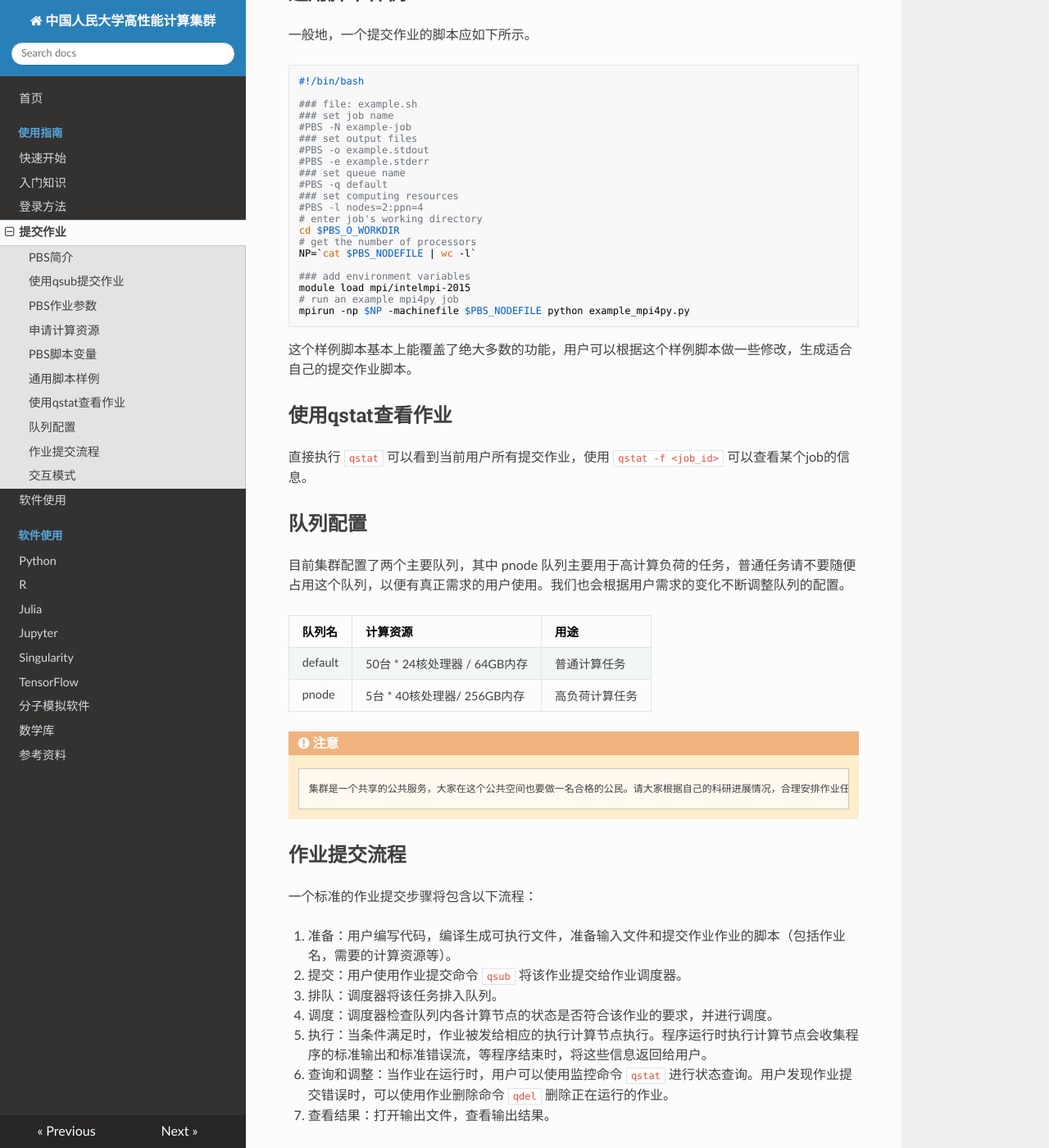
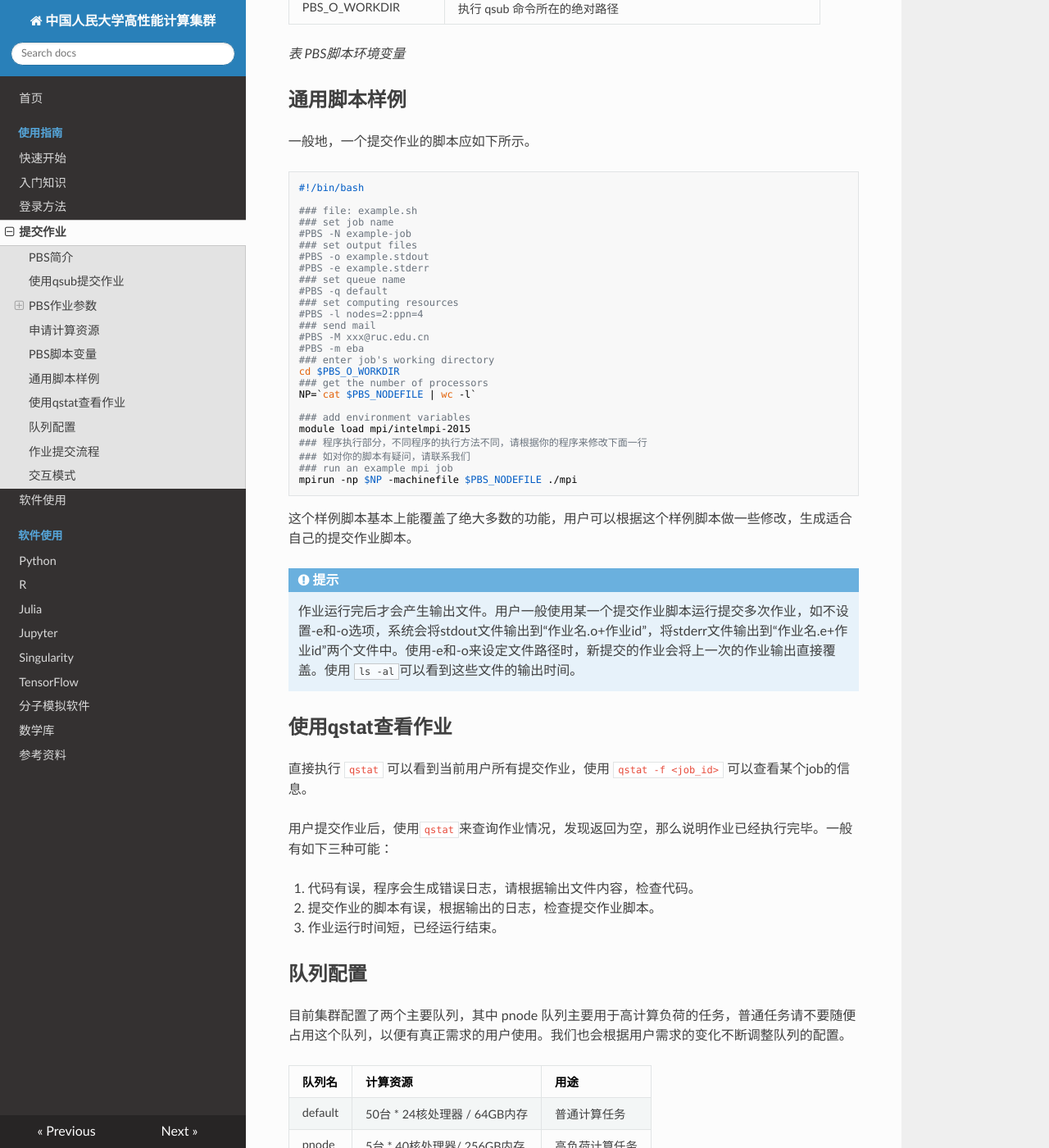
Before and after one commit to masterstevelu/cluster-support, an MkDocs documentation site: the page built from docs/job-scheduler.md, in a window 1280 px wide and 1400 px high, scrolled down 4175 px. Shown: the whole window at 82% size. Built offline with MkDocs 1.6.1, drawn with Linux system fonts in a browser that asks for light colours; nearby versions of some CDN libraries; some of the changed text lies outside the part shown.

Commit message:
job-scheduler

````diff
--- a/docs/job-scheduler.md
+++ b/docs/job-scheduler.md
@@ -43,22 +43,26 @@
 
 前一节介绍了如何使用 `qsub` 来向集群提交作业。在提交作业过程中需要指定参数，以向集群申请资源。下表列出常用的 PBS 作业参数。
 
-| 属性 	| 取值                                                                   	| 说明                                 	|
-|------	|------------------------------------------------------------------------	|--------------------------------------	|
-| -l   	| 资源申请参数，通常为多个参数，参数间以冒号隔开                         	| 设定作业所需资源                     	|
-| -N   	| 作业名称                                                               	| 设定作业名称                         	|
-| -o   	| 程序运行后标准输出的文件路径，可以设置为用户的家目录下某个文件夹下     	| 设定作业的标准输出文件路径           	|
-| -e   	| 程序运行后错误日志输出的文件路径，可以设置为用户家目录下的某个文件夹下 	| 设定作业的标准错误文件路径           	|
-| -p   	| -1024到1023之间的整数                                                  	| 设定作业的优先级，数值越大优先级越高 	|
-| -q   	| 队列名                                                                 	| 设定作业队列名称                     	|
+| 属性 	| 取值                                           	| 说明                                                                                                              	|
+|------	|------------------------------------------------	|-------------------------------------------------------------------------------------------------------------------	|
+| -l   	| 资源申请参数，通常为多个参数     	| 设定作业所需资源，详见[资源申请部分](#_2)                                                                                                  	|
+| -N   	| 作业名称                                       	| 设定作业名称，用以区别你和其他人的作业名                                                                                                      	|
+| -o   	| 程序运行后标准输出的文件路径                   	| 设定作业的标准输出文件路径，如不设置，则输出文件为 作业名.o+作业id                                                	|
+| -e   	| 程序运行后错误日志输出的文件路径               	| 设定作业的标准错误文件路径，如不设置，则输出文件为 作业名.e+作业id                                                	|
+| -p   	| -1024到1023之间的整数                          	| 设定作业的优先级，数值越大优先级越高                                                                              	|
+| -q   	| 队列名                                         	| 设定作业队列名称                                                                                                  	|
+| -M   	| 邮箱                                           	| 作业执行结果通过邮件通知用户                                                                                      	|
+| -m   	| e、b、a三个选项                                	| 邮件选项，b表示作业开始运行时发送提醒邮件，e表示作业结束时发送提醒邮件，a表示当作业被系统管理员杀死时发送提醒邮件 	|
 
 *表 PBS作业常用参数*
 
-PBS系统允许两种方式设置上述作业参数。一种是在执行 `qsub` 命令时附上参数；另一种是将这些参数写在 shell 脚本里，在脚本中指定这些参数。脚本中的这些参数以“#PBS”开头，参数形式跟qsub命令参数一样。
+上表中，资源申请、作业名、队列名、输出文件位置等参数比较重要，一般都要设定。设定邮箱提醒也可以方便管理作业。
+
+PBS系统允许两种方式设置上述作业参数。一种是在执行 `qsub` 命令时附上参数；另一种是将这些参数写在 shell 脚本里，在脚本中指定这些参数。脚本中的这些参数以“#PBS”开头。
 
 依然以前面所举的 `hello.sh` 为例，分别演示两种提交作业的方式。
 
-**在命令中附上参数**
+#### 在命令中附上参数
 
 ```bash
 qsub -N hello -o hello_out -e hello_err -q default hello.sh
@@ -66,7 +70,7 @@
 
 作业被提交到了 default 队列中，作业名叫做 hello , 作业成功运行的标准输出为 hello_out 文件，出现错误的话，输出的错误文件为 hello_err。
 
-**在脚本中设定参数**
+#### 在脚本中设定参数
 
 编辑一个脚本名为 `submit_hello.sh`
 
@@ -91,13 +95,13 @@
 qsub submit_hello.sh
 ```
 
+第二种方法起到的效果与第一种相同，第二种方法还可以在脚本中添加一些我们自己想要添加的命令或程序，比如这个例子中的打印开始时间和结束时间的计时功能。
+
+我们建议使用第二种在在脚本中设定参数的方法。
+
 !!! note "注释与井号"
 
     在 Linux shell 脚本中，行首单个井号“#”表示注释。PBS系统必须使用"#PBS"前缀来设定参数。为区别PBS参数和注释内容，实际注释内容就用三个井号来表示。
-
-第二种方法起到的效果与第一种相同，第二种方法还可以在脚本中添加一些我们自己想要添加的命令或程序，比如这个例子中的打印开始时间和结束时间的计时功能。
-
-我们建议使用第二种在在脚本中设定参数的方法。
 
 ## 申请计算资源
 
@@ -120,7 +124,7 @@
 |----------	|---------------------------------	|-------------------------------------------------------------------------------	|
 | nodes    	| 节点                            	| 设定作业所需节点资源                                                          	|
 | ppn      	| 数值，应小于每个节点上的CPU核数 	| 设定每个节点所需要的CPU核数                                                   	|
-| walltime 	| hh:mm:ss                        	| 设定作业所需的最大墙上时间，从进程从开始运行到结束，时钟走过的时间            	|
+| walltime 	| hh:mm:ss                        	| 设定作业所需的最大墙上时间，从进程从开始运行到结束，时钟走过的时间，超过这个时间，作业会被杀死            	|
 | pmem     	| 正整数，后面可跟b、kb、mb、gb   	| 设定作业在每个核心上所需最大内存                                              	|
 | cput     	| hh:mm:ss                        	| 设定作业所需的最大CPU时间，用户的作业获得了CPU资源以后，所有CPU执行时间的总和 	|
 
@@ -167,22 +171,36 @@
 #PBS -q default
 ### set computing resources
 #PBS -l nodes=2:ppn=4
-# enter job's working directory
+### send mail
+#PBS -M xxx@ruc.edu.cn
+#PBS -m eba
+### enter job's working directory
 cd $PBS_O_WORKDIR
-# get the number of processors
+### get the number of processors
 NP=`cat $PBS_NODEFILE | wc -l`
 
 ### add environment variables
 module load mpi/intelmpi-2015
-# run an example mpi4py job
-mpirun -np $NP -machinefile $PBS_NODEFILE python example_mpi4py.py
+### 程序执行部分，不同程序的执行方法不同，请根据你的程序来修改下面一行
+### 如对你的脚本有疑问，请联系我们
+### run an example mpi job
+mpirun -np $NP -machinefile $PBS_NODEFILE ./mpi
 ```
 
 这个样例脚本基本上能覆盖了绝大多数的功能，用户可以根据这个样例脚本做一些修改，生成适合自己的提交作业脚本。
 
+!!! note "提示"
+    作业运行完后才会产生输出文件。用户一般使用某一个提交作业脚本运行提交多次作业，如不设置-e和-o选项，系统会将stdout文件输出到“作业名.o+作业id”，将stderr文件输出到“作业名.e+作业id”两个文件中。使用-e和-o来设定文件路径时，新提交的作业会将上一次的作业输出直接覆盖。使用 `ls -al`可以看到这些文件的输出时间。
+
 ## 使用qstat查看作业
 
 直接执行 `qstat` 可以看到当前用户所有提交作业，使用 `qstat -f <job_id>` 可以查看某个job的信息。
+
+用户提交作业后，使用`qstat`来查询作业情况，发现返回为空，那么说明作业已经执行完毕。一般有如下三种可能：
+
+1. 代码有误，程序会生成错误日志，请根据输出文件内容，检查代码。
+2. 提交作业的脚本有误，根据输出的日志，检查提交作业脚本。
+3. 作业运行时间短，已经运行结束。
 
 ## 队列配置
 
````
